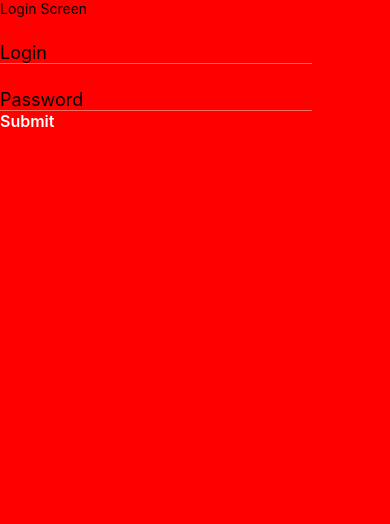
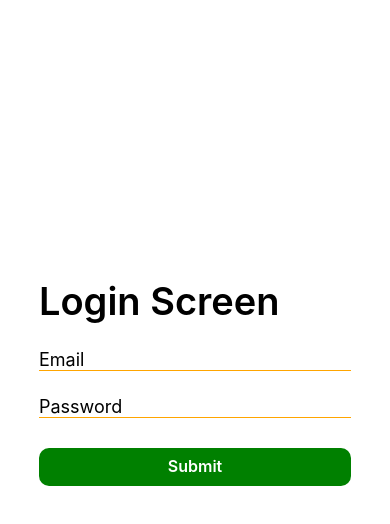
Before and after one commit to fondGris/tripsnfun-frontend, a React Native app: screen /login in a window 390 px wide. Shown: the top 524 px of the page. Built offline with nearby package versions, Linux system fonts and the light colour scheme.

Commit message:
un peu de color et de style pour le login screen

```diff
--- a/screens/HomeScreen.js
+++ b/screens/HomeScreen.js
@@ -2,6 +2,7 @@ import { Button, StyleSheet, Text, View, Image } from 'react-native';
 import MapView, { Marker } from 'react-native-maps';
 import { useEffect, useState } from 'react';
 import * as Location from 'expo-location';
+import FontAwesome from 'react-native-vector-icons/FontAwesome';
 
 export default function HomeScreen() {
 
@@ -23,11 +24,9 @@ export default function HomeScreen() {
     // console.log(currentPosition)
     // to make the map set on the user position
     let initialPosition = null
-if (currentPosition == null )
-{return} else
-{
-
+    if (currentPosition == null) { return } else {
         initialPosition = {
+            name: 'Ma Position',
             latitude: currentPosition.latitude,
             longitude: currentPosition.longitude,
             latitudeDelta: 0.0922,
@@ -36,14 +35,26 @@ if (currentPosition == null )
         }
     }
 
+    const otherUsersData = [
+        { name: 'Kassim', latitude: 48.859, longitude: 2.347 },
+        { name: 'Farouk', latitude: 48.29, longitude: 4.074 },
+        { name: 'Yssam', latitude: 43.282, longitude: 5.405 },
+        { name: 'Marie', latitude: 43.091 , longitude:-0.045 },
+
+    ]
+
+    const otherUsers = otherUsersData.map(( data, i) => {
+        return <Marker key={i} coordinate={{ latitude: data.latitude, longitude: data.longitude }} title={data.name} pinColor="#fecb2d" />;
+    })
+
 
     return (
         <View style={styles.container}>
             <Text> Home Screen</Text>
             <MapView style={styles.map} initialRegion={initialPosition} showsUserLocation followsUserLocation >
 
-                {currentPosition && <Marker coordinate={currentPosition} title="My position" pinColor="#fecb2d" />}
-
+                {currentPosition && <Marker coordinate={currentPosition} title="My position"   />}
+                {otherUsers}
             </MapView>
         </View>
 
--- a/screens/LoginScreen.js
+++ b/screens/LoginScreen.js
@@ -6,7 +6,7 @@ export default function LoginScreen({ navigation }) {
 
             <Text style={styles.title}>Login Screen</Text>
 
-            <TextInput style={styles.input} placeholder="Login" />
+            <TextInput style={styles.input} placeholder="Email" />
             <TextInput style={styles.input} placeholder="Password" />
             <TouchableOpacity onPress={() => navigation.navigate('TabNavigator')} style={styles.button} activeOpacity={0.8}>
                 <Text style={styles.textButton}>Submit</Text>
@@ -19,15 +19,33 @@ const styles = StyleSheet.create({
 
     container: {
         flex: 1,
-        backgroundColor: 'red',
-    },
+        backgroundColor: 'white',
+        alignItems: 'center',
+        justifyContent: 'center',
+      },
+
+    title: {
+        width: '80%',
+        fontSize: 38,
+        fontWeight: '600',
+      },
+
     input: {
         width: '80%',
         marginTop: 25,
-        borderBottomColor: '#ec6e5b',
+        borderBottomColor: 'orange',
         borderBottomWidth: 1,
         fontSize: 18,
     },
+    button: {
+        alignItems: 'center',
+        paddingTop: 8,
+        width: '80%',
+        marginTop: 30,
+        backgroundColor: 'green',
+        borderRadius: 10,
+        marginBottom: 80,
+      },
     textButton: {
         color: '#ffffff',
         height: 30,
```
Lines whose indentation alone changed are shown as unchanged.
